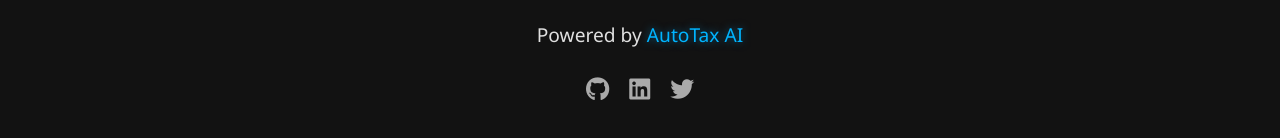
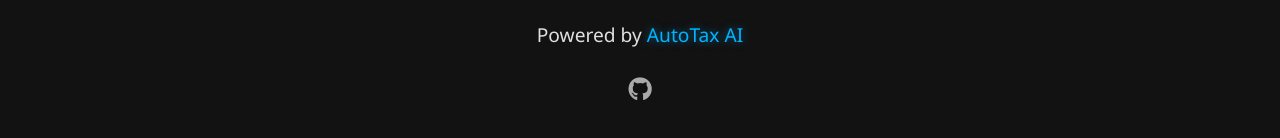
Before and after one commit to raymart42/autotax-ai, a website: page public/index.html in a window 1280 px wide. Shown: the part 3925-4063 px from the top of the page. Drawn offline with Linux system fonts and the light colour scheme.

Commit message:
Update index.html

```diff
--- a/public/index.html
+++ b/public/index.html
@@ -166,9 +166,7 @@
   <footer class="footer">
     <p>Powered by <span class="neon-text">AutoTax AI</span></p>
     <div class="social-links">
-      <a href="#"><i class="fab fa-github"></i></a>
-      <a href="#"><i class="fab fa-linkedin"></i></a>
-      <a href="#"><i class="fab fa-twitter"></i></a>
+      <a href="https://github.com/raymart42/autotax-ai"><i class="fab fa-github"></i></a>
     </div>
   </footer>
 
```
